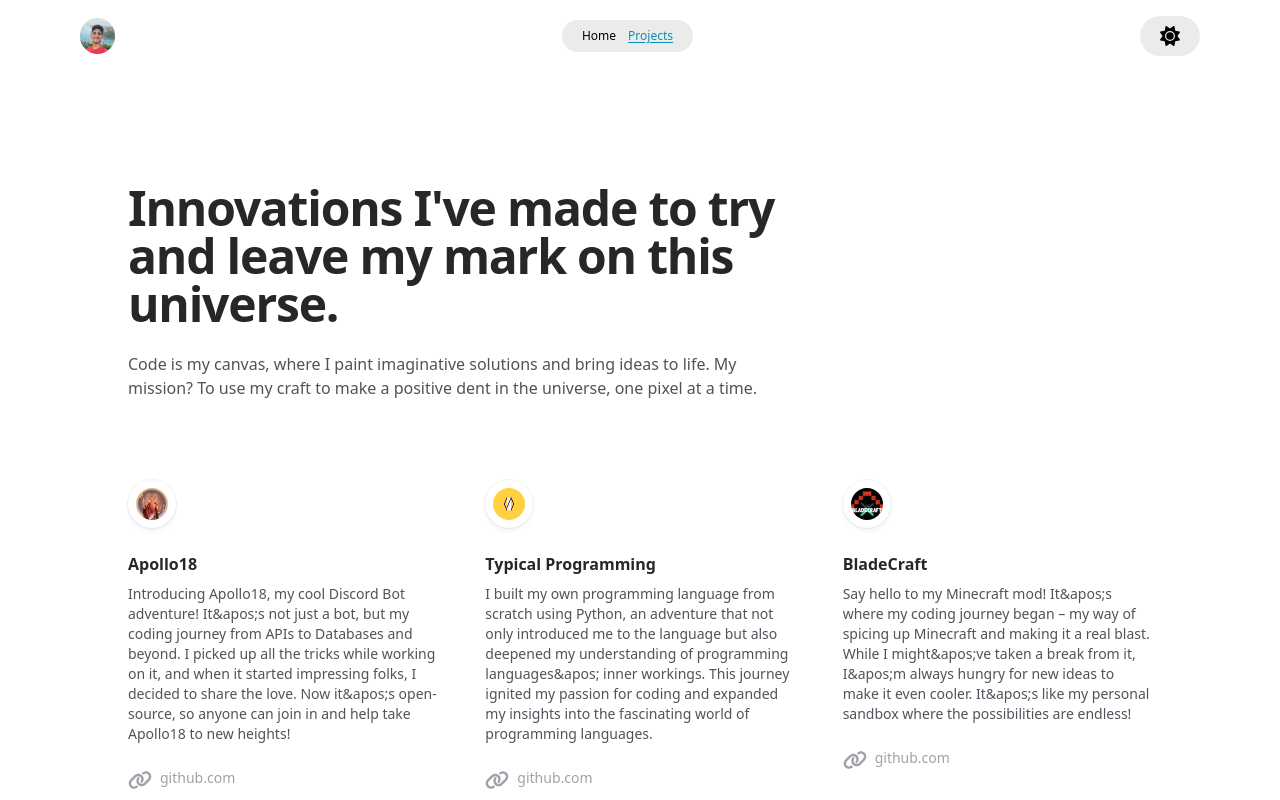
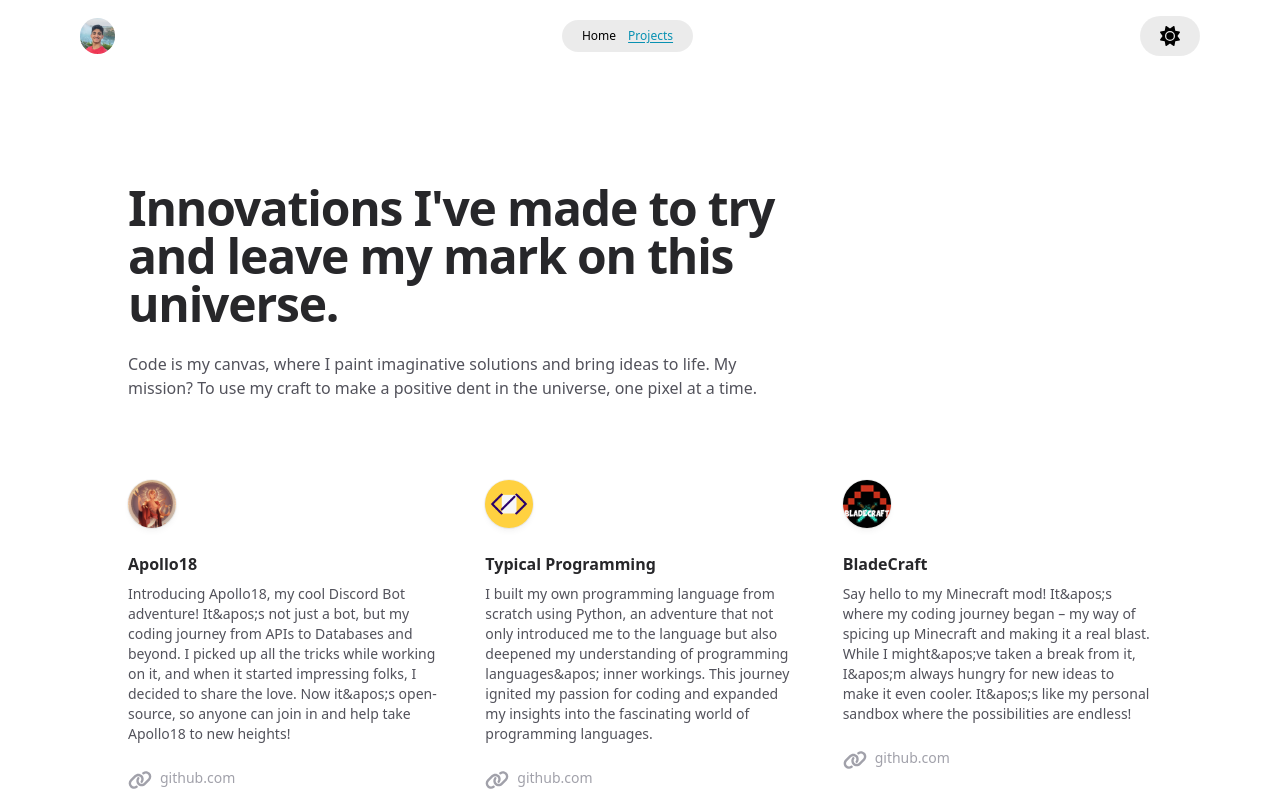
Before and after one commit to vedantgrover/VedantsPortfolio, a Next.js app: page /projects in a window 1280 px wide. Shown: the top 800 px of the page. Built offline with nearby package versions, Linux system fonts and the light colour scheme.

Commit message:
Fixes project images not loading

```diff
--- a/components/projectBox.tsx
+++ b/components/projectBox.tsx
@@ -27,18 +27,14 @@ export default function ProjectBox({
 
   return (
     <li key={title} className="group relative flex flex-col items-start">
-      <div className="relative z-10 flex h-12 w-12 items-center justify-center rounded-full bg-white shadow-md shadow-zinc-800/5 ring-1 ring-zinc-900/5 dark:border dark:border-zinc-700/50 dark:bg-zinc-800 dark:ring-0">
-        <Image
-          src={logo}
-          alt="Project Logo"
-          loading="lazy"
-          width={32}
-          height={32}
-          decoding="async"
-          className="h-8 w-8 rounded-full"
-          style={{ color: "transparent" }}
-        />
-      </div>
+      <div
+        className="relative z-10 flex h-12 w-12 items-center justify-center rounded-full bg-white shadow-md shadow-zinc-800/5 ring-1 ring-zinc-900/5 dark:border dark:border-zinc-700/50 dark:bg-zinc-800 dark:ring-0"
+        style={{
+          backgroundImage: `url(${logo})`,
+          backgroundSize: "cover",
+          backgroundPosition: "center",
+        }}
+      ></div>
       <h2 className="mt-6 text-base font-semibold text-zinc-800 dark:text-zinc-100">
         <div className="absolute -inset-x-4 -inset-y-6 z-0 scale-95 bg-zinc-50 opacity-0 transition group-hover:scale-100 group-hover:opacity-100 dark:bg-zinc-800/50 sm:-inset-x-6 sm:rounded-2xl"></div>
         <Link href={link} target="_blank">
```
